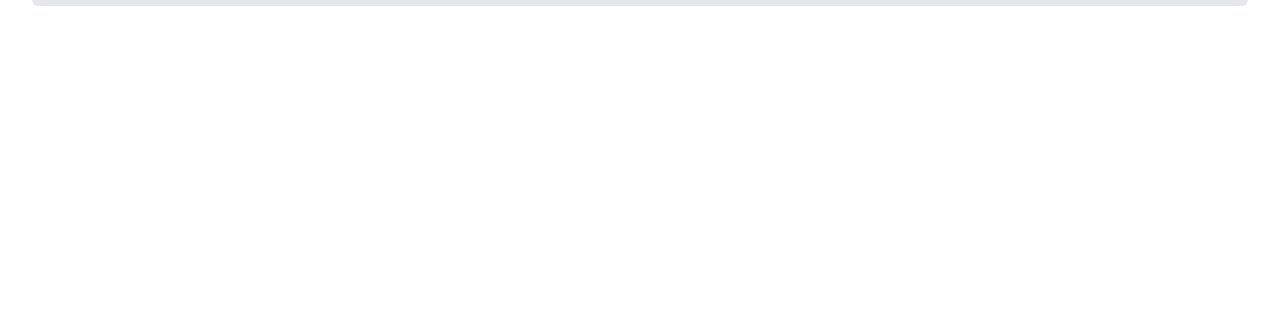
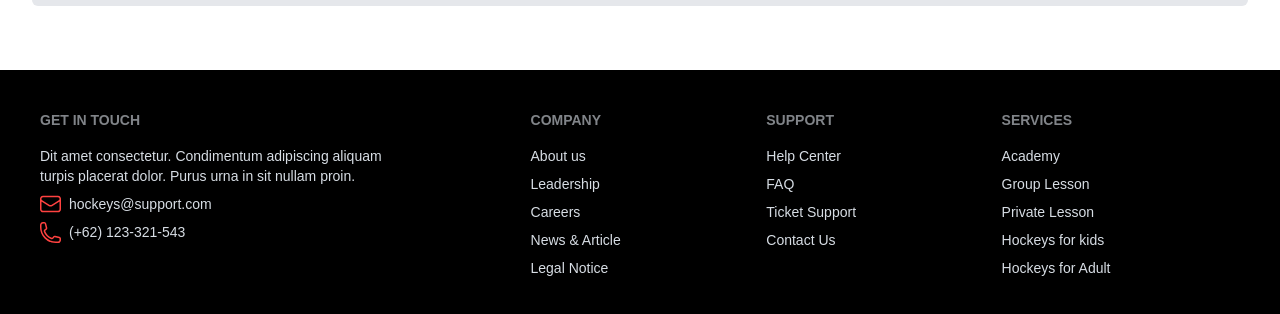
Before and after one commit to sakib-333/hockey, a plain HTML site: page index.html in a window 1280 px wide. Shown: the part 4585-4899 px from the top of the page. Before the commit the page ends 4591 px from the top, so only its background shows below. Drawn offline with Linux system fonts and the light colour scheme; a web font is replaced by a local one.

Commit message:
Add footer section.

```diff
--- a/index.html
+++ b/index.html
@@ -1297,6 +1297,50 @@
           </div>
         </section>
       </main>
+      <footer
+        class="mt-8 md:mt-10 lg:mt-16 footer bg-black text-neutral-content p-10"
+      >
+        <nav class="max-w-[345px]">
+          <h6 class="footer-title">Get In Touch</h6>
+          <p>
+            Dit amet consectetur. Condimentum adipiscing aliquam turpis placerat
+            dolor. Purus urna in sit nullam proin.
+          </p>
+          <div class="flex gap-2">
+            <img src="./assets/email.svg" alt="email" />
+            <p>hockeys@support.com</p>
+          </div>
+          <div class="flex gap-2">
+            <img src="./assets/phone.svg" alt="phone" />
+            <p>(+62) 123-321-543</p>
+          </div>
+        </nav>
+        <nav>
+          <h6 class="footer-title">Company</h6>
+          <a class="link link-hover">About us</a>
+          <a class="link link-hover">Leadership</a>
+          <a class="link link-hover">Careers</a>
+          <a class="link link-hover">News & Article</a>
+          <a class="link link-hover">Legal Notice</a>
+        </nav>
+
+        <nav>
+          <h6 class="footer-title">Support</h6>
+          <a class="link link-hover">Help Center</a>
+          <a class="link link-hover">FAQ</a>
+          <a class="link link-hover">Ticket Support</a>
+          <a class="link link-hover">Contact Us</a>
+        </nav>
+
+        <nav>
+          <h6 class="footer-title">Services</h6>
+          <a class="link link-hover">Academy</a>
+          <a class="link link-hover">Group Lesson</a>
+          <a class="link link-hover">Private Lesson</a>
+          <a class="link link-hover">Hockeys for kids</a>
+          <a class="link link-hover">Hockeys for Adult</a>
+        </nav>
+      </footer>
     </div>
   </body>
 </html>
```
